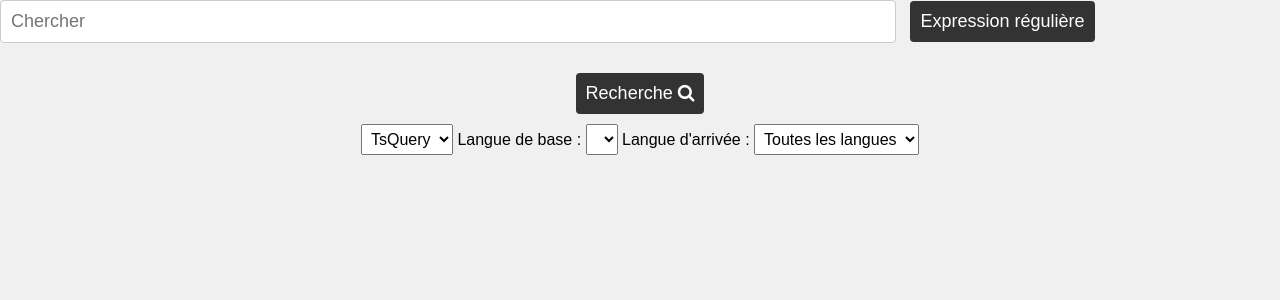
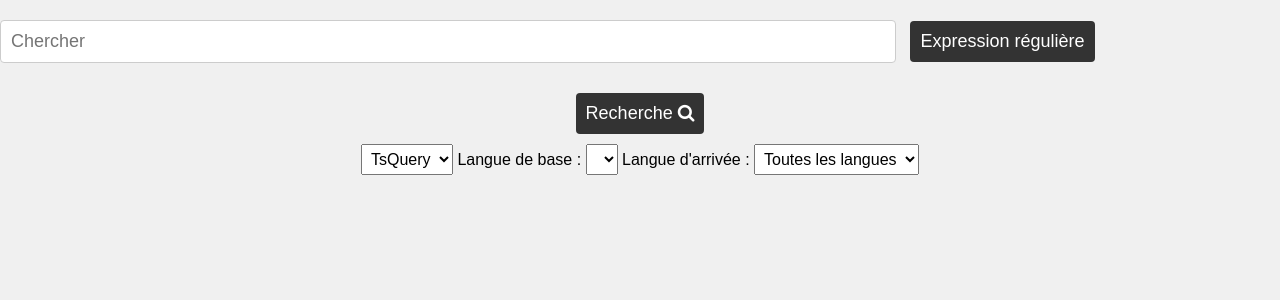
Before and after one commit to Lexika-Project/lexika, a Flask app: page /home in a window 1280 px wide. Shown: the part 60-360 px from the top of the page. Run offline with Flask 3, Linux system fonts and the light colour scheme; data that the repository does not hold is empty; some libraries are stand-ins or nearby versions.

Commit message:
upgrade interface

```diff
--- a/site/static/css/style.css
+++ b/site/static/css/style.css
@@ -35,6 +35,9 @@ header {
 h1 {
     color: #ffffff;
     font-size: 24px;
+    display: flex;
+    align-items: center;
+
 }
 
 #searchDiv {
@@ -144,3 +147,8 @@ table th {
 #regex-btn {
     margin-left: 10px;
 }
+
+#topdiv {
+    display: "flex";
+    margin-top: 20px;
+}
--- a/site/templates/home.html
+++ b/site/templates/home.html
@@ -13,8 +13,7 @@
     <header>
         <h1>Lexika</h1>
     </header>
-
-    <div>
+    <div id="topdiv">
         <span><input type="text" id="search" placeholder="Chercher" value=""></span>
         <span><button id="regex-btn">Expression régulière</button></span>
     </div>
```
